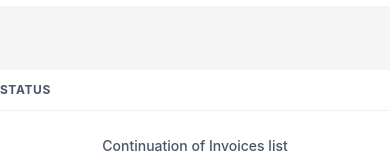
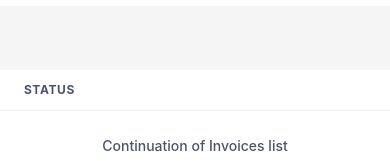
Before and after one commit to cme-timothy/invoice-dashboard, a React (Vite) app: page /invoices in a window 390 px wide. Shown: the part 208-369 px from the top of the page. Built offline with nearby package versions, Linux system fonts and the light colour scheme.

Commit message:
better responsive design

```diff
--- a/src/pages/invoices/Invoices.tsx
+++ b/src/pages/invoices/Invoices.tsx
@@ -111,7 +111,7 @@ export default function Invoices({ onToggle }: Toggle) {
                   <TableCaption>Continuation of Invoices list</TableCaption>
                 )}
                 <Thead>
-                  <Tr>{phoneSize && <Th pl="0">Status</Th>}</Tr>
+                  <Tr>{phoneSize && <Th>Status</Th>}</Tr>
                 </Thead>
                 <Tbody>
                   {invoices.map((invoice) => {
@@ -124,8 +124,8 @@ export default function Invoices({ onToggle }: Toggle) {
                       >
                         {phoneSize && (
                           <>
-                            <Td pl="0">{invoice.status}</Td>
-                            <Td p="0em">
+                            <Td>{invoice.status}</Td>
+                            <Td>
                               <Button onClick={() => deleteInvoice(invoice.id)}>
                                 Delete
                               </Button>
```
